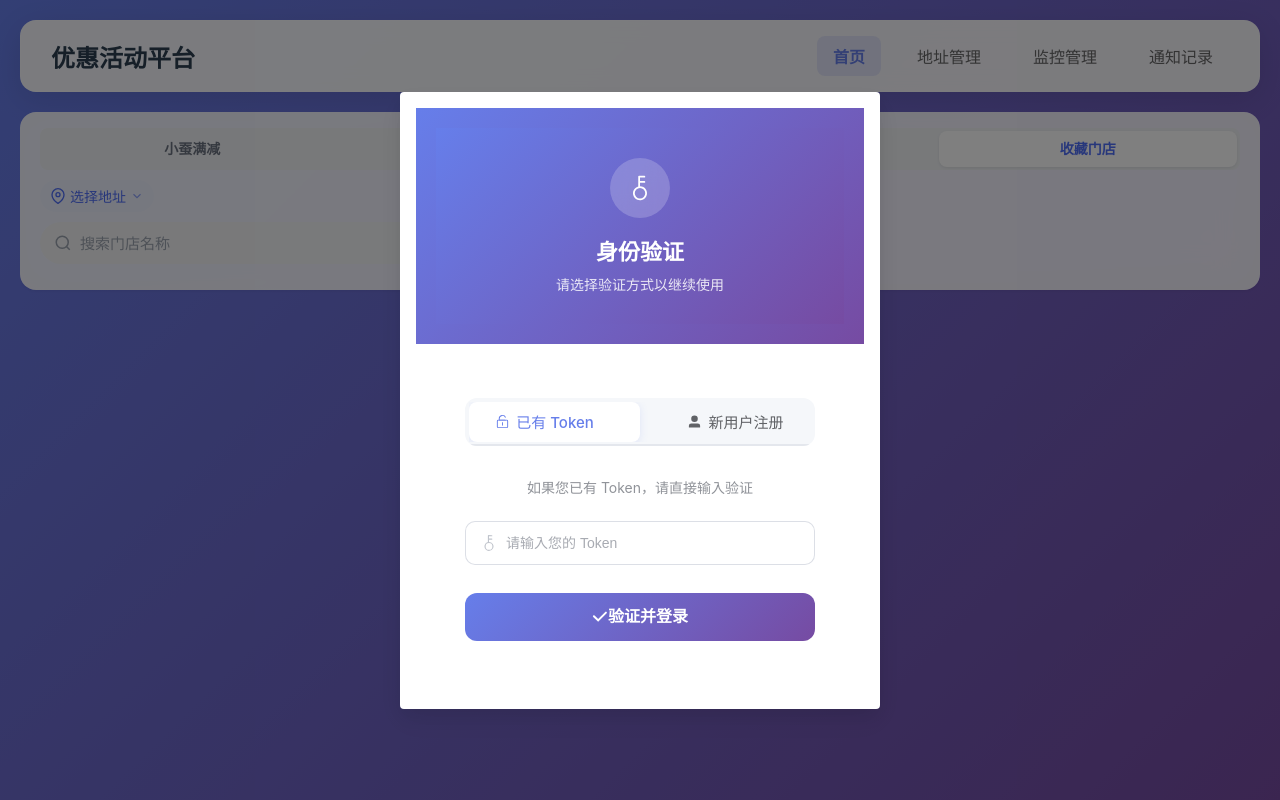
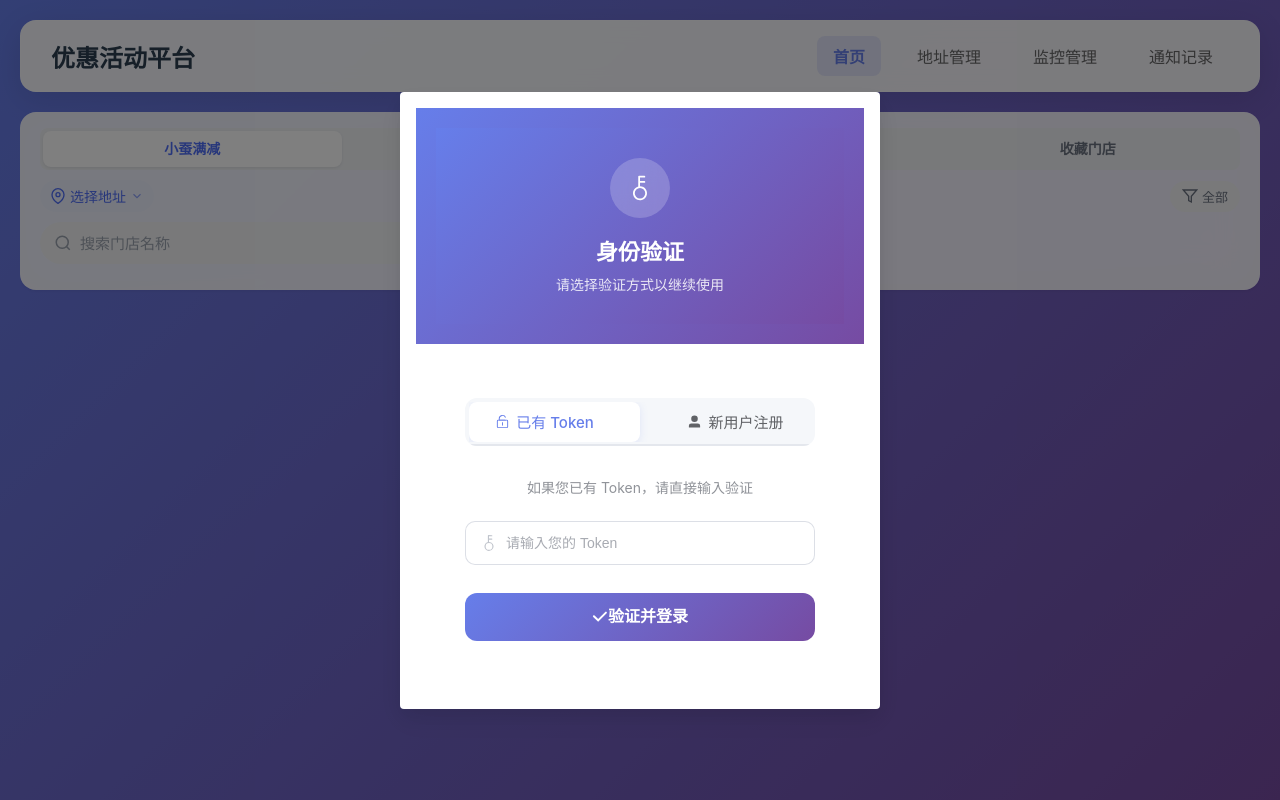
Before and after one commit to lyrric/xiaocan-front, a Vue app: page /home in a window 1280 px wide. Built offline with nearby package versions, Linux system fonts and the light colour scheme.

Commit message:
fix(home): 默认进入首页小蚕满减 tab

```diff
--- a/src/router/index.ts
+++ b/src/router/index.ts
@@ -5,7 +5,7 @@ const router = createRouter({
   routes: [
     {
       path: '/',
-      redirect: '/monitor',
+      redirect: '/home',
     },
     {
       path: '/home',
--- a/src/views/HomeView.vue
+++ b/src/views/HomeView.vue
@@ -56,7 +56,7 @@ function onSearchInputBlur() {
 }
 
 // Tab: 'xiaochan' | 'meituan' | 'waimai' | 'favorite'
-const activeTab = ref<'xiaochan' | 'meituan' | 'waimai' | 'favorite'>('favorite')
+const activeTab = ref<'xiaochan' | 'meituan' | 'waimai' | 'favorite'>('xiaochan')
 
 const searchForm = reactive({
   name: '',
```
